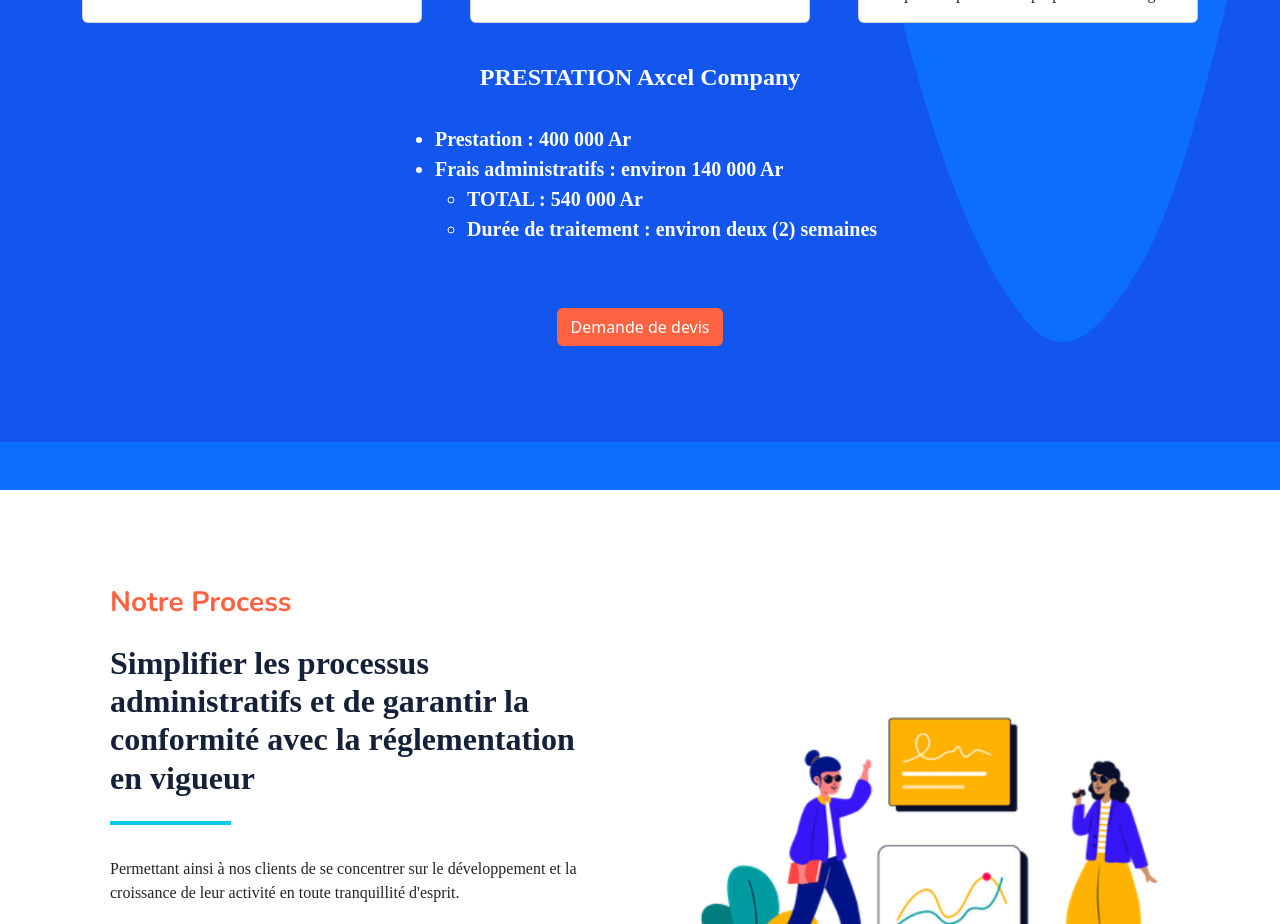
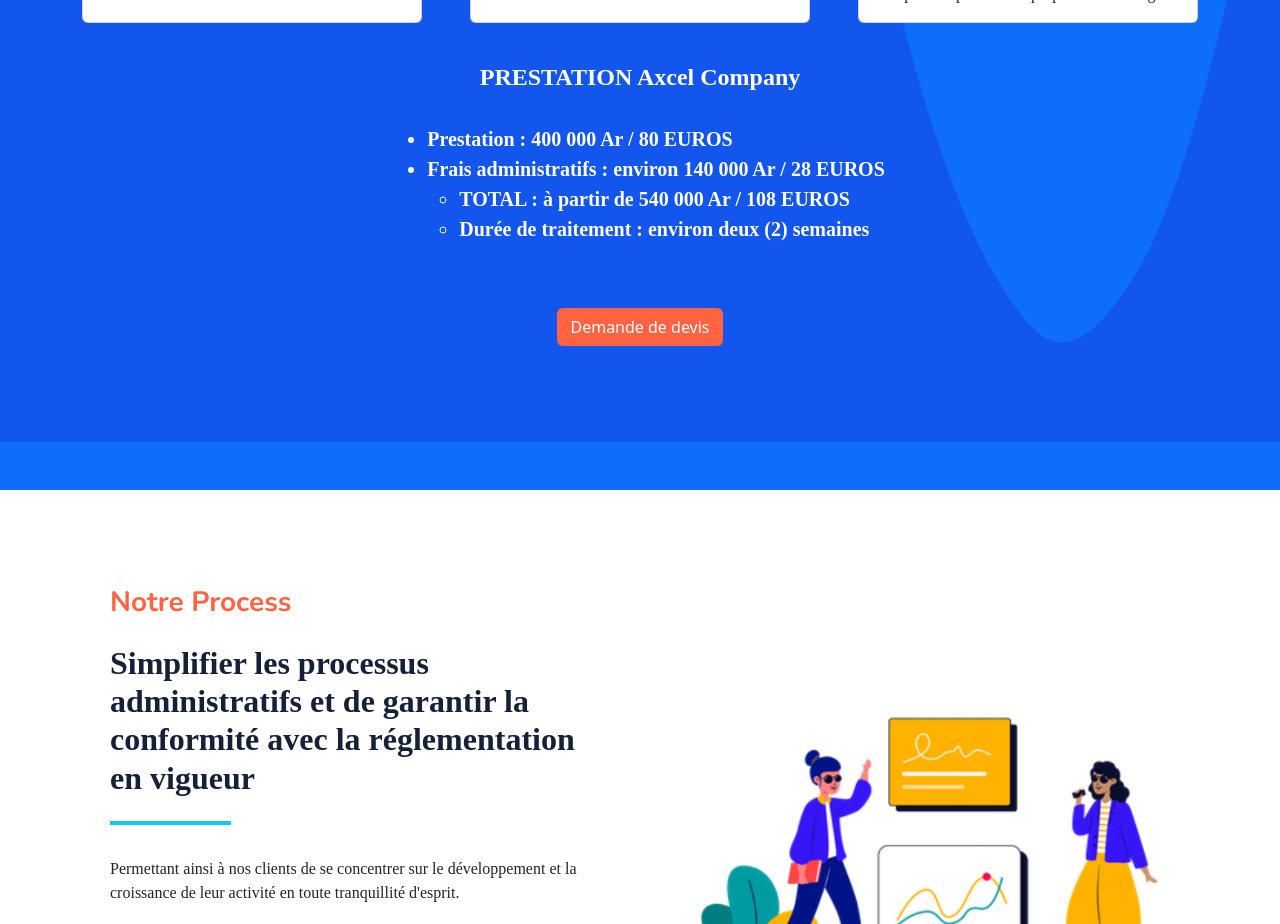
Before and after one commit to hrzmkl/axcel-project, a Next.js app: page /creation-association in a window 1280 px wide. Shown: the part 3340-4264 px from the top of the page. Built offline with nearby package versions, Linux system fonts and the light colour scheme.

Commit message:
Update content page: creation Association

```diff
--- a/app/(pages)/(creation)/creation-association/page.tsx
+++ b/app/(pages)/(creation)/creation-association/page.tsx
@@ -238,11 +238,11 @@
 								<h2 className="text-white fs-4 text-center mt-3 py-4 fw-bold">PRESTATION Axcel Company</h2>
 							<div className="align-self-center">
 								<ul className='text-white fw-bolder fs-5'>
-									<li>Prestation : 400 000 Ar </li>
-									<li>Frais administratifs : environ 140 000 Ar </li>
+									<li>Prestation : 400 000 Ar / 80 EUROS</li>
+									<li>Frais administratifs : environ 140 000 Ar / 28 EUROS</li>
 									<ul>
 										<li>
-											TOTAL : 540 000 Ar
+											TOTAL : à partir de 540 000 Ar / 108 EUROS
 										</li>
 										<li>
 											Durée de traitement : environ deux (2) semaines
```
